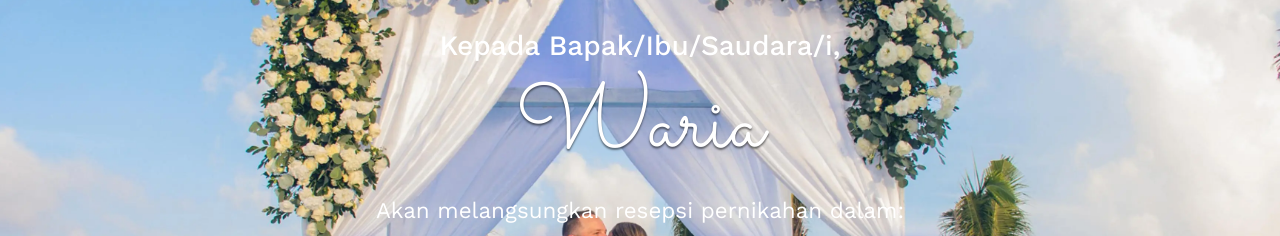
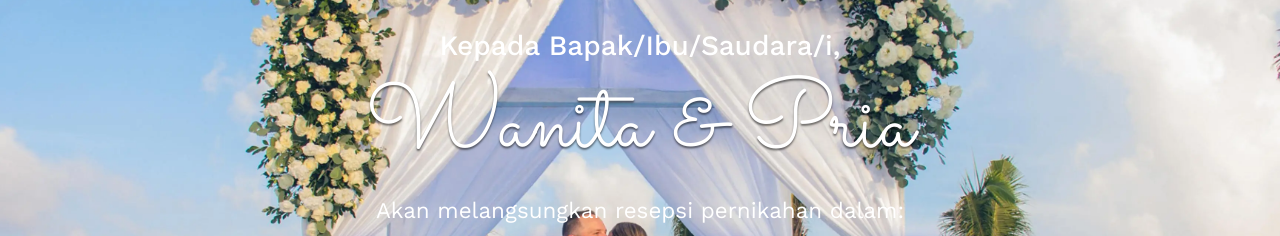
Before and after one commit to mamangiik/Wedding, a plain HTML site: page index.html in a window 1280 px wide. Shown: the part 136-372 px from the top of the page. Drawn offline with nearby package versions, Linux system fonts and the light colour scheme; some packages are replaced by stand-ins of ours; a script that the page names is missing.

Commit message:
Ganti ulang nama mempelai menjadi wanita & pria

```diff
--- a/index.html
+++ b/index.html
@@ -34,7 +34,7 @@
     >
       <main>
         <h3>Kepada <span>Bapak/Ibu/Saudara/i, </span></h3>
-        <h1>Waria</h1>
+        <h1>Wanita & Pria</h1>
         <p>Akan melangsungkan resepsi pernikahan dalam:</p>
         <div class="my-countdown simply-countdown-circle"></div>
         <a href="#home" class="btn btn-lg mt-5" onclick="enableScroll()"
```
